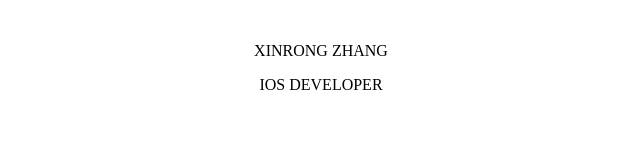
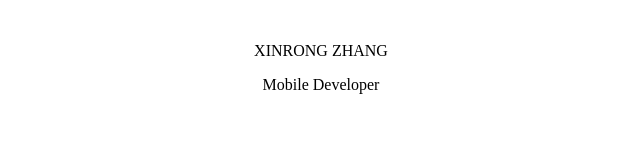
Before and after one commit to aidlpy/aidlpy.github.io, a plain HTML site: page index.html in a window 1280 px wide. Shown: the full height of the page, 319-959 px from the left. Drawn offline with Linux system fonts and the light colour scheme.

Commit message:
Update index.html

```diff
--- a/index.html
+++ b/index.html
@@ -1,6 +1,6 @@
 <div align="center">
 	<br>
 	<p>XINRONG ZHANG</p>
-	<P>IOS DEVELOPER</P>
+	<P>Mobile Developer</P>
 	<br>
 </div>
```
